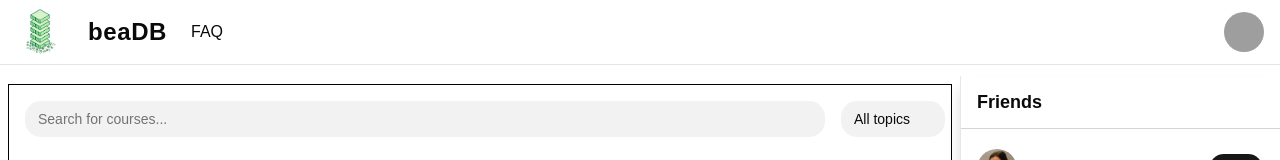
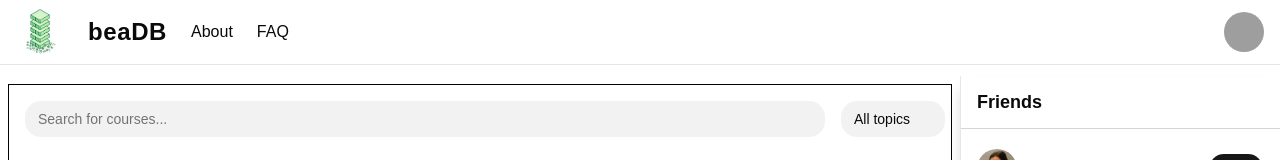
Before and after one commit to jennyuxi/youcode2026, a React (Vite) app in the folder frontend/: page / in a window 1280 px wide. Shown: the top 160 px of the page. Built offline with nearby package versions, Linux system fonts and the light colour scheme; grey boxes are pictures that could not be loaded; some icons are missing.

Commit message:
Add about link to navbar

```diff
--- a/frontend/src/components/navbar.tsx
+++ b/frontend/src/components/navbar.tsx
@@ -15,6 +15,7 @@ export default function Navbar() {
             <Link to="/" className="text-2xl font-bold tracking-wide">
                 beaDB
             </Link>
+            <Link to="/About" className="hover:underline">About</Link>
             <Link to="/Forum" className="hover:underline">FAQ</Link>
         </div>
 
```
